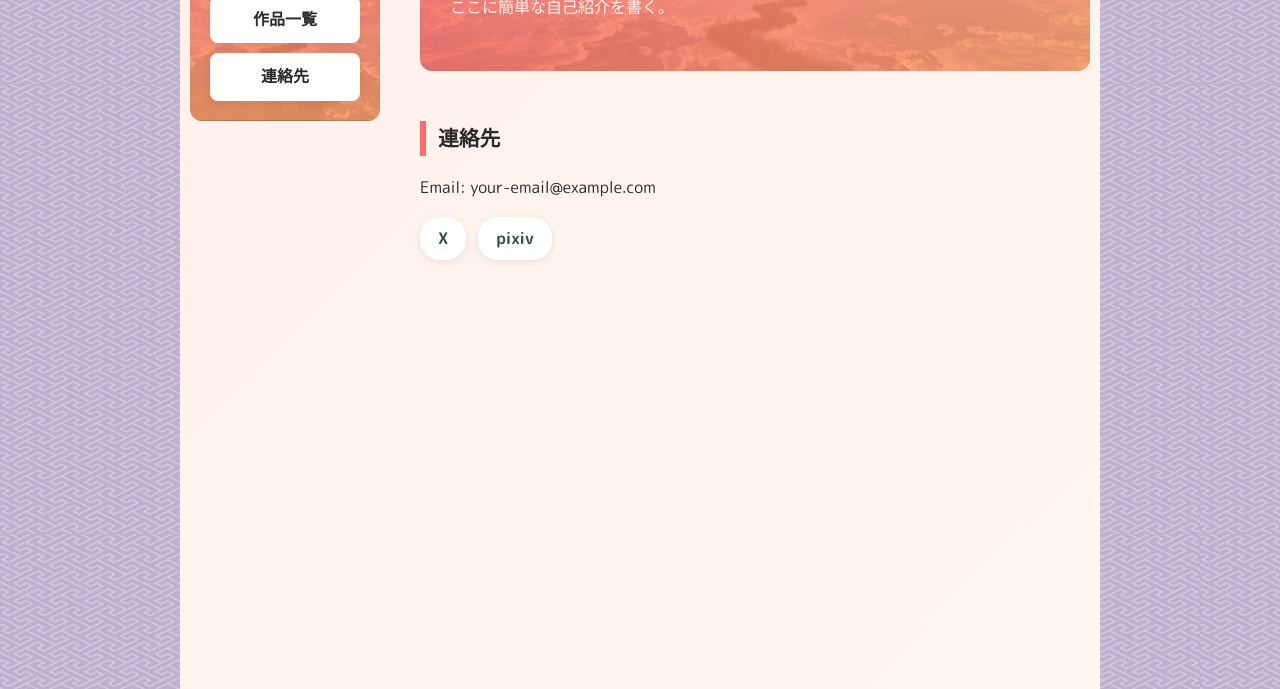
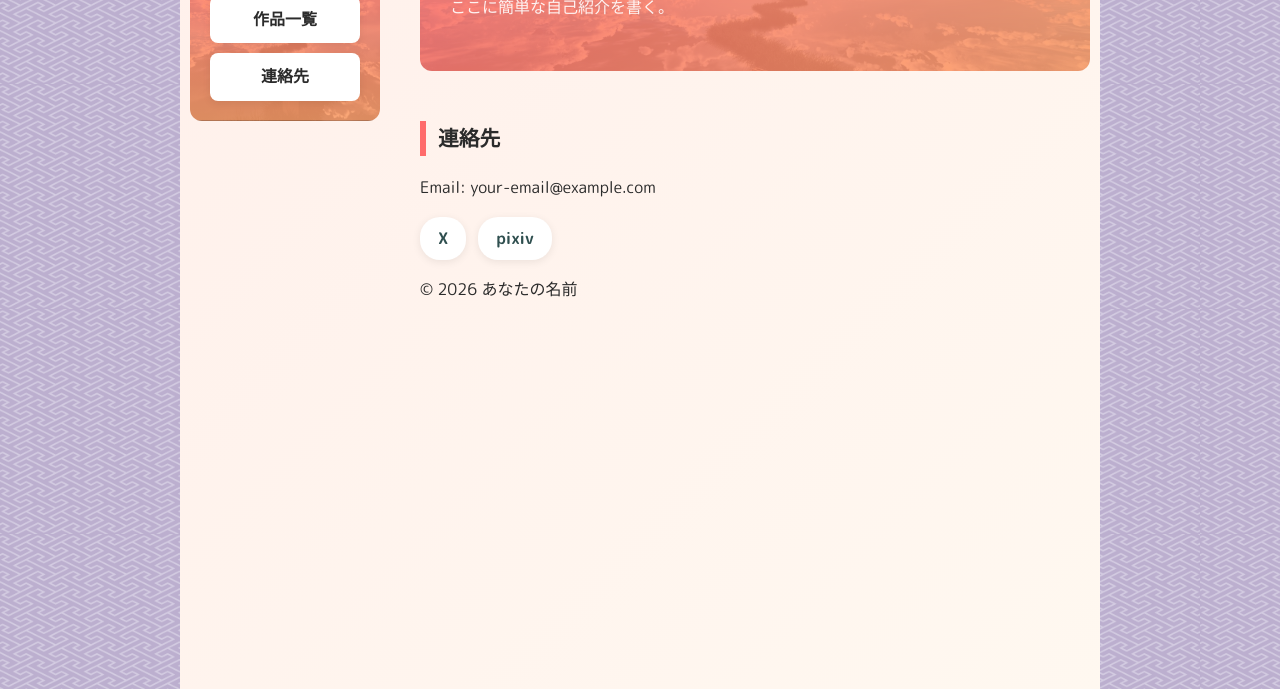
Before and after one commit to uytwnvo/uytwnvo.github.io, a plain HTML site: page index.html in a window 1280 px wide. Shown: the part 141-830 px from the top of the page. Drawn offline with Linux system fonts and the light colour scheme.

Commit message:
Update index.html

```diff
--- a/index.html
+++ b/index.html
@@ -24,6 +24,9 @@
     <a href="https://x.com/" target="_blank" rel="noopener">X</a>
     <a href="https://www.pixiv.net/" target="_blank" rel="noopener">pixiv</a>
 </div>
+    <footer>
+  <p>&copy; 2026 あなたの名前</p>
+</footer>
   </main>
 </body>
 </html>
```
